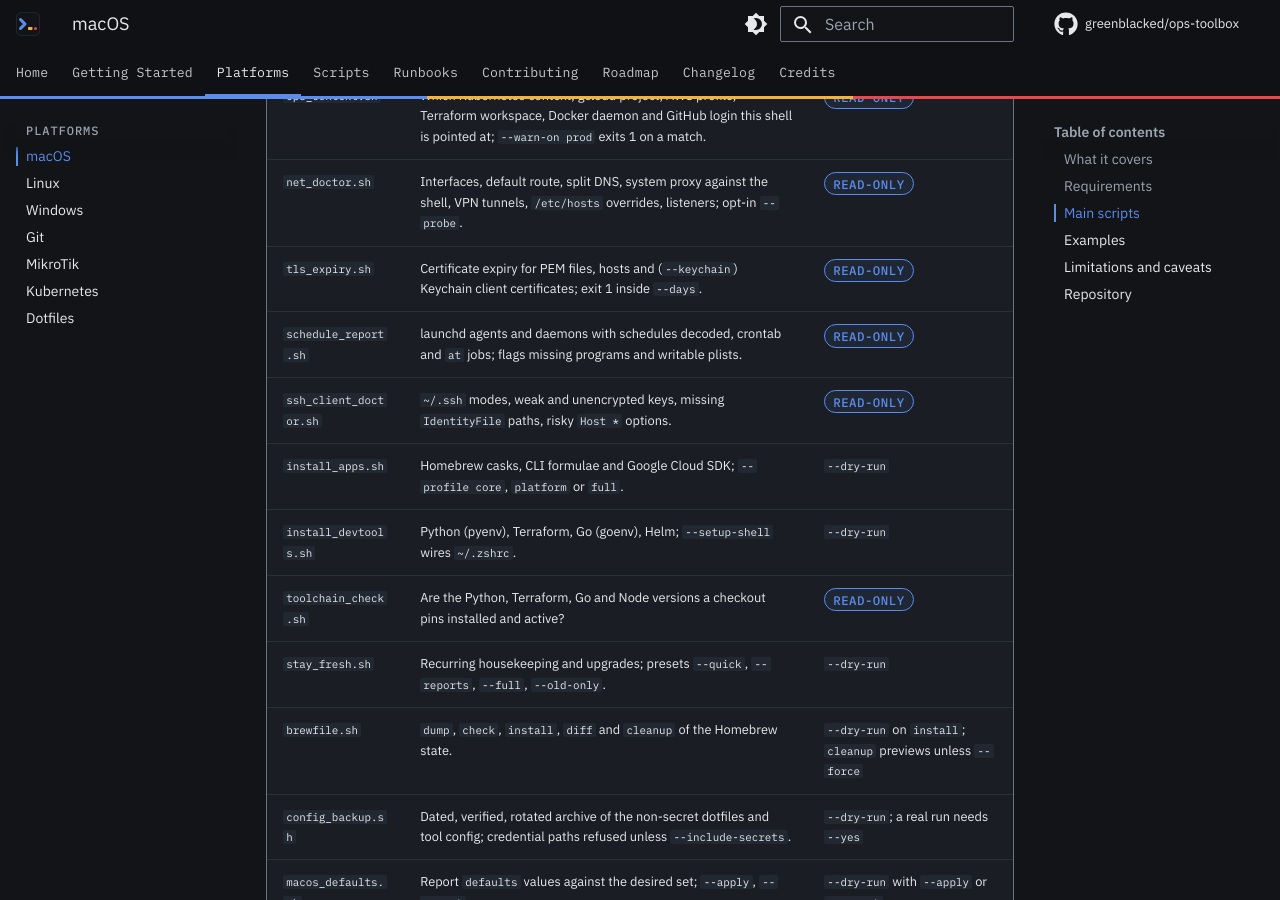
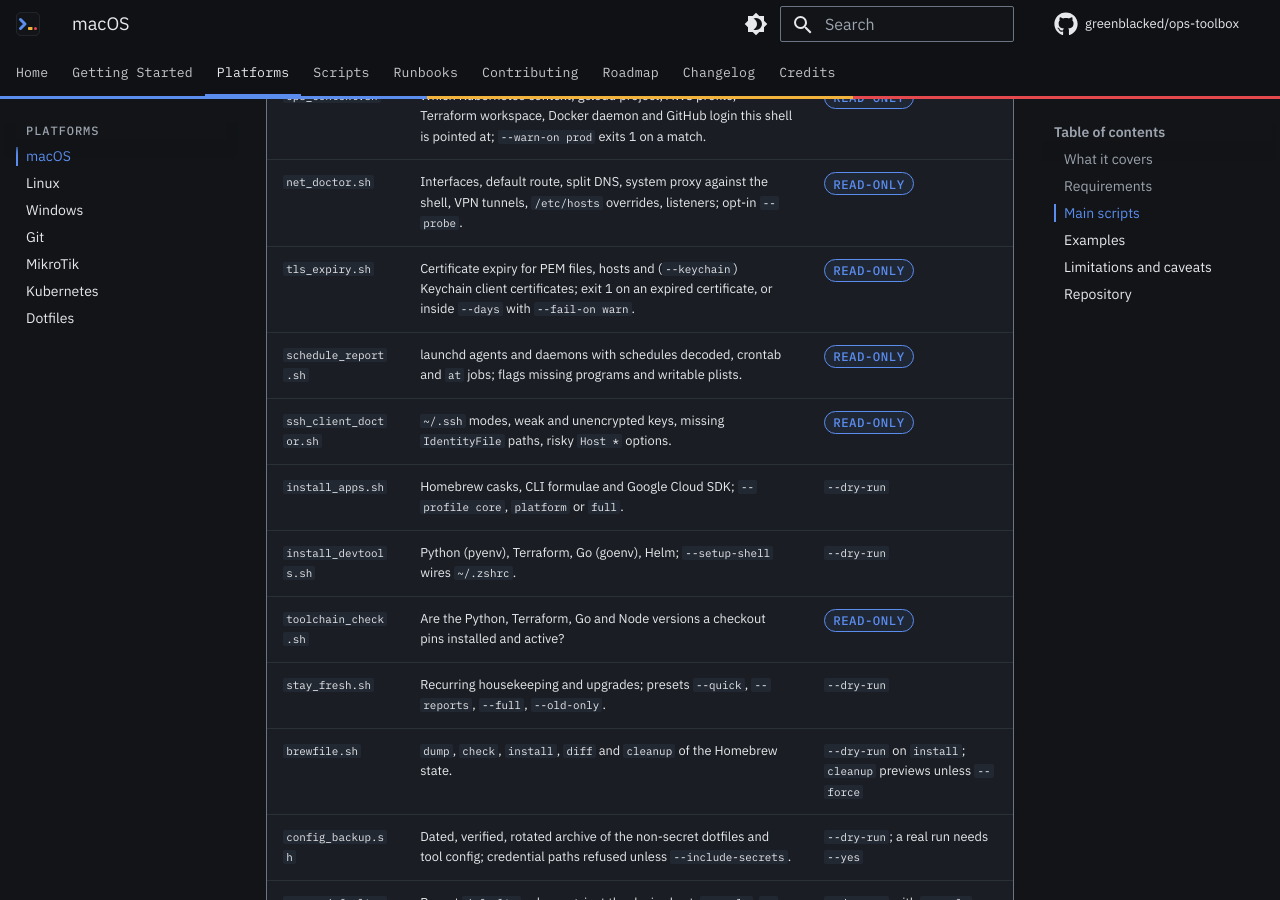
Before and after one commit to greenblacked/ops-toolbox, an MkDocs documentation site: the page built from docs/platforms/macos.md, in a window 1280 px wide and 900 px high, scrolled down 962 px. Built offline with MkDocs 1.6.1 and Material for MkDocs 9.7.7, drawn with Linux system fonts in a browser that asks for light colours; comment, search, counter and statistics services are not loaded.

Commit message:
docs(macos): fix tls_expiry exit code wording

```diff
--- a/docs/platforms/macos.md
+++ b/docs/platforms/macos.md
@@ -26,7 +26,7 @@ a LaunchAgent that schedules the maintenance run.
 | `hardening_audit.sh` | Security audit with the fix for each finding, including credential files at rest (`--only secrets`); `--json` for MDM and CI. | <span class="stage stage-report">read-only</span> |
 | `ops_context.sh` | Which Kubernetes context, gcloud project, AWS profile, Terraform workspace, Docker daemon and GitHub login this shell is pointed at; `--warn-on prod` exits 1 on a match. | <span class="stage stage-report">read-only</span> |
 | `net_doctor.sh` | Interfaces, default route, split DNS, system proxy against the shell, VPN tunnels, `/etc/hosts` overrides, listeners; opt-in `--probe`. | <span class="stage stage-report">read-only</span> |
-| `tls_expiry.sh` | Certificate expiry for PEM files, hosts and (`--keychain`) Keychain client certificates; exit 1 inside `--days`. | <span class="stage stage-report">read-only</span> |
+| `tls_expiry.sh` | Certificate expiry for PEM files, hosts and (`--keychain`) Keychain client certificates; exit 1 on an expired certificate, or inside `--days` with `--fail-on warn`. | <span class="stage stage-report">read-only</span> |
 | `schedule_report.sh` | launchd agents and daemons with schedules decoded, crontab and `at` jobs; flags missing programs and writable plists. | <span class="stage stage-report">read-only</span> |
 | `ssh_client_doctor.sh` | `~/.ssh` modes, weak and unencrypted keys, missing `IdentityFile` paths, risky `Host *` options. | <span class="stage stage-report">read-only</span> |
 | `install_apps.sh` | Homebrew casks, CLI formulae and Google Cloud SDK; `--profile core`, `platform` or `full`. | `--dry-run` |
```
Also changed, not shown: macos-initial-setup/README.md (+1 -1 lines).
